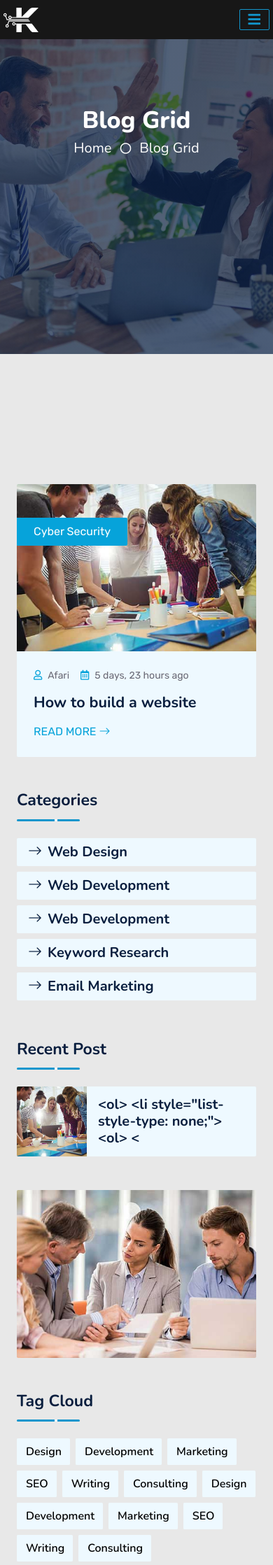
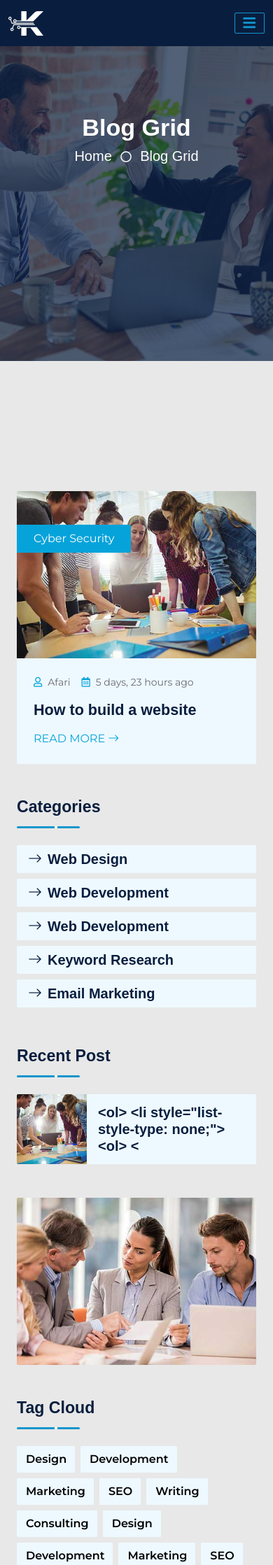
Before and after one commit to afarisamuel/kelstechsystems, a Django app: page /blog in a window 390 px wide. Shown: the top 2237 px of the page at 70% size. Run offline with Django 5.2, Linux system fonts and the light colour scheme; data comes from the database, SQL or seed files in the repository; some libraries are stand-ins or nearby versions.

Commit message:
modified 2

```diff
--- a/main/static/css/style.css
+++ b/main/static/css/style.css
@@ -14,6 +14,13 @@
     margin: 100px auto;
     -webkit-animation: sk-rotateplane 1.2s infinite ease-in-out;
     animation: sk-rotateplane 1.2s infinite ease-in-out;
+}
+
+*{
+     font-family: "Montserrat", sans-serif;
+  font-optical-sizing: auto;
+  font-weight: normal;
+  font-style: normal;
 }
 
 @-webkit-keyframes sk-rotateplane {
@@ -82,7 +89,7 @@
 
 /*** Button ***/
 .btn {
-    font-family: "Nunito", sans-serif;
+    font-family: "Montserrat", sans-serif;
     font-weight: 600;
     transition: 0.5s;
     border-right: 50px !important;
@@ -170,11 +177,11 @@
 @media (max-width: 991.98px) {
     .navbar-dark {
         position: static !important;
-        padding: 10px 5px !important;
-        background: rgba(0,0,0, 0.9) !important;
+        padding: 15px 12px !important;
+        background: var(--dark) !important;
     }
     .collapse, .navbar-nav{
-       background: transparent !important;
+       background: var(--dark)  !important;
     }
     .book{
         display: none;
@@ -187,6 +194,9 @@
     background-size: cover;
         height: 450px !important;
 }
+    .carousel-control-prev, .carousel-control-next{
+        display: none !important;
+    }
 .carousel-inner, .carousel-inner img{
     height: 450px;
 }
--- a/main/templates/main/base.html
+++ b/main/templates/main/base.html
@@ -11,12 +11,9 @@
     <link href="img/favicon.ico" rel="icon"/>
 
     <!-- Google Web Fonts -->
-    <link rel="preconnect" href="https://fonts.googleapis.com"/>
-    <link rel="preconnect" href="https://fonts.gstatic.com" crossorigin/>
-    <link
-            href="https://fonts.googleapis.com/css2?family=Nunito:wght@400;600;700;800&family=Rubik:wght@400;500;600;700&display=swap"
-            rel="stylesheet"
-    />
+    <link rel="preconnect" href="https://fonts.googleapis.com">
+<link rel="preconnect" href="https://fonts.gstatic.com" crossorigin>
+<link href="https://fonts.googleapis.com/css2?family=Montserrat:ital,wght@0,100..900;1,100..900&display=swap" rel="stylesheet">
     <link href="{% static 'tinymce/css/prism.css' %}" rel="stylesheet">
 
     <!-- Icon Font Stylesheet -->
@@ -268,12 +265,12 @@
         <div class="row gx-5">
             <div class="col-lg-4 col-md-6 footer-about">
                 <div
-                        class="d-flex flex-column align-items-center justify-content-center text-center h-100 bg-primary p-4"
+                        class="d-flex flex-column align-items-start justify-content-start h-100 p-2"
                 >
                     <a href="{% url 'index' %}" class="navbar-brand">
-                        <h1 class="m-0 text-white ">Kels Technologies<br> & Systems</h1>
+                        <img src="{% static 'img/logo2.svg' %}" alt="" width="100px">
                     </a>
-                    <p class="mt-3 mb-4">
+                    <p class="mt-3 mb-2">
                        {{ contact.footer_text }}
                     </p>
                 </div>
@@ -447,7 +444,7 @@
                     <p class="mb-0">
                         &copy;
                         <a class="text-white border-bottom" href="#"
-                        >Kelstech Systems</a
+                        >Kels Technologies & Systems @2025</a
                         >. All Rights Reserved.
                     </p>
                 </div>
```
